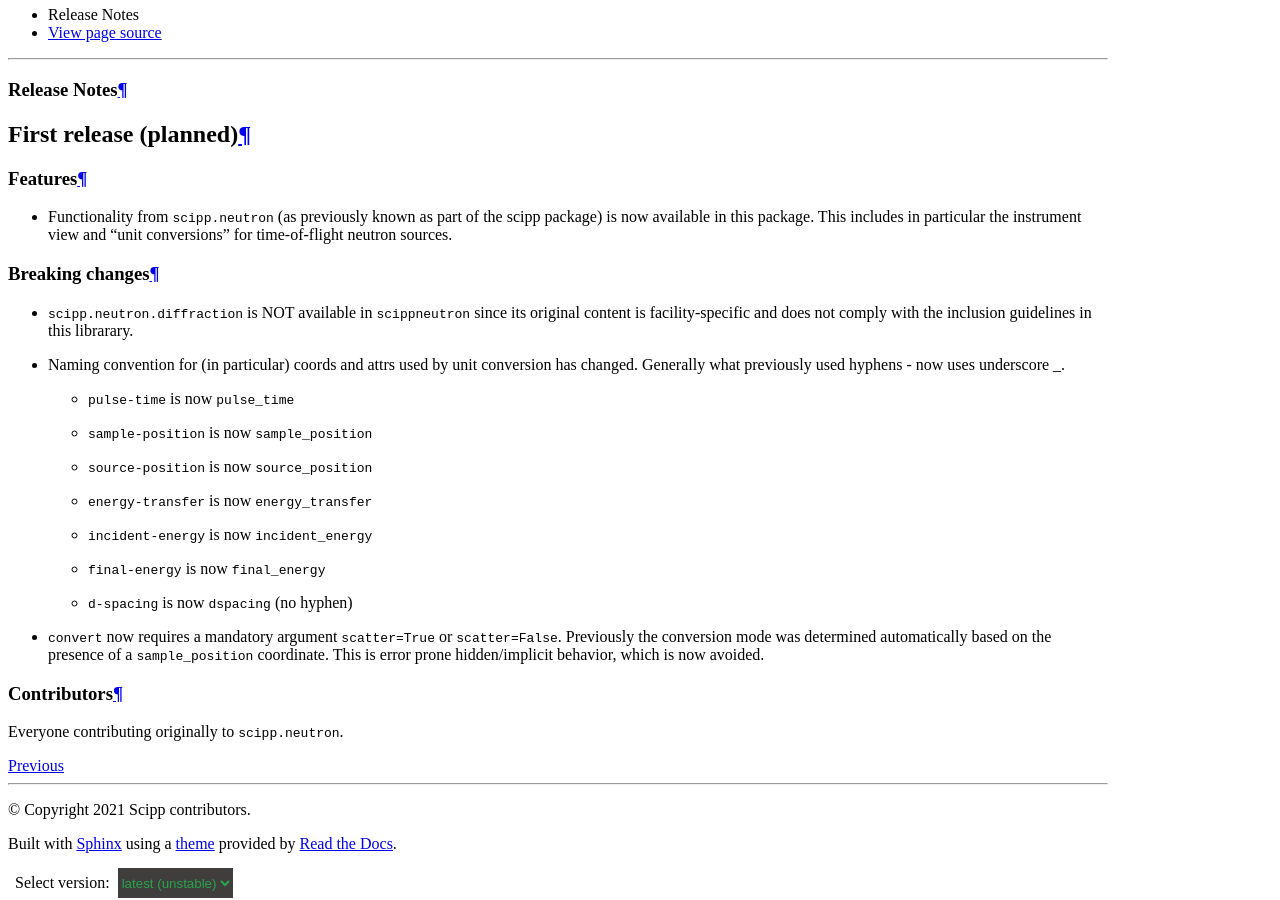
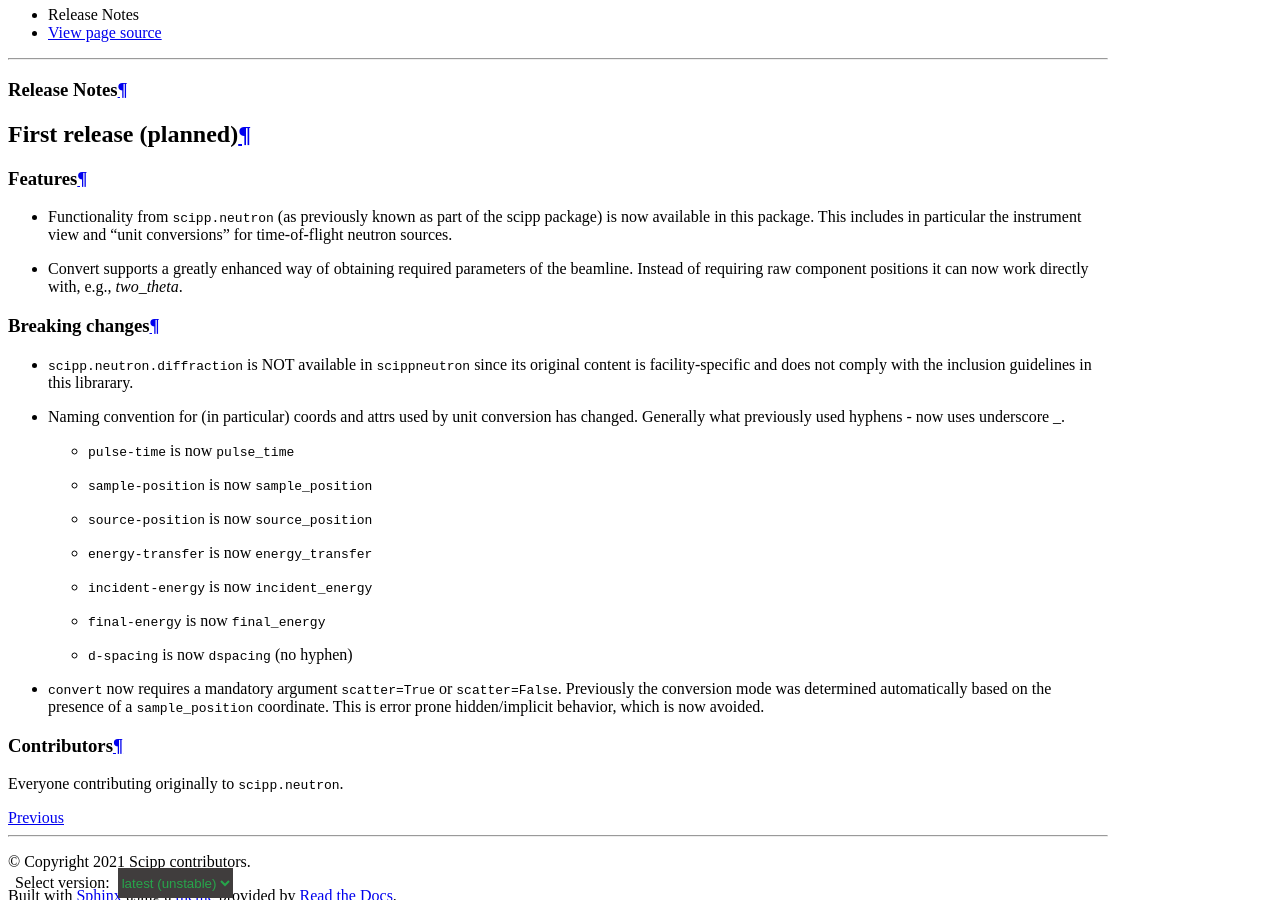
Before and after one commit to scipp/scippneutron, a Sphinx documentation site: the page built from docs/about/release-notes.rst, in a window 1280 px wide and 900 px high, scrolled down 750 px. Built offline with Sphinx 7.4.7 and the Read the Docs theme 2.0.0, drawn with Linux system fonts in a browser that asks for light colours.

Commit message:
Update release notes

```diff
--- a/docs/about/release-notes.rst
+++ b/docs/about/release-notes.rst
@@ -11,6 +11,8 @@ Features
 
 * Functionality from ``scipp.neutron`` (as previously known as part of the scipp package) is now available in this package.
   This includes in particular the instrument view and "unit conversions" for time-of-flight neutron sources.
+* Convert supports a greatly enhanced way of obtaining required parameters of the beamline.
+  Instead of requiring raw component positions it can now work directly with, e.g., `two_theta`.
 
 Breaking changes
 ~~~~~~~~~~~~~~~~
```
